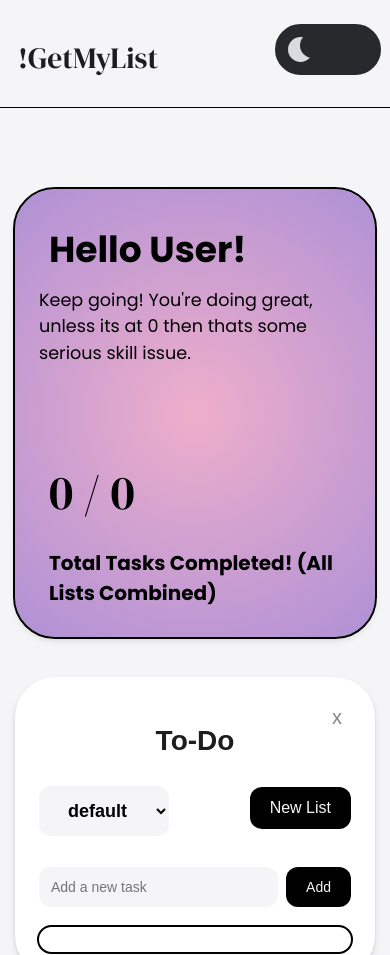
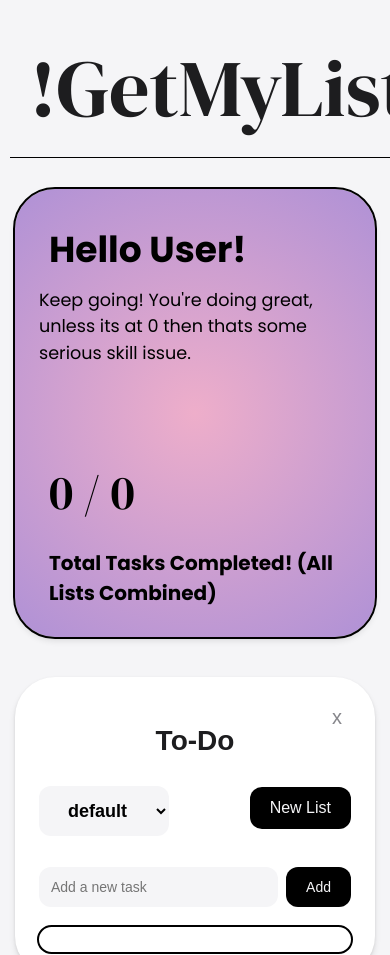
Before and after one commit to ShinyACash/To-do-Listsite, a plain HTML site: page index.html in a window 390 px wide. Shown: the top 955 px of the page. Drawn offline with Linux system fonts and the light colour scheme; a web font is replaced by a local one.

Commit message:
Update style.css

```diff
--- a/style.css
+++ b/style.css
@@ -539,7 +539,7 @@ p2 {
         font-family: "DM Serif Display", serif;
         font-weight: 400;
         font-style: normal;
-        font-size: 3.5vh;
+        font-size: 9.5vh;
     }
 
     header {
@@ -553,7 +553,7 @@ p2 {
         width: 96.5vw;
         padding-inline: 5vw;
         padding-top: 2.15vh;
-        margin: -5.5vw;
+        margin: -2.5vw;
         padding-bottom: 1vh;
     }
 
```
